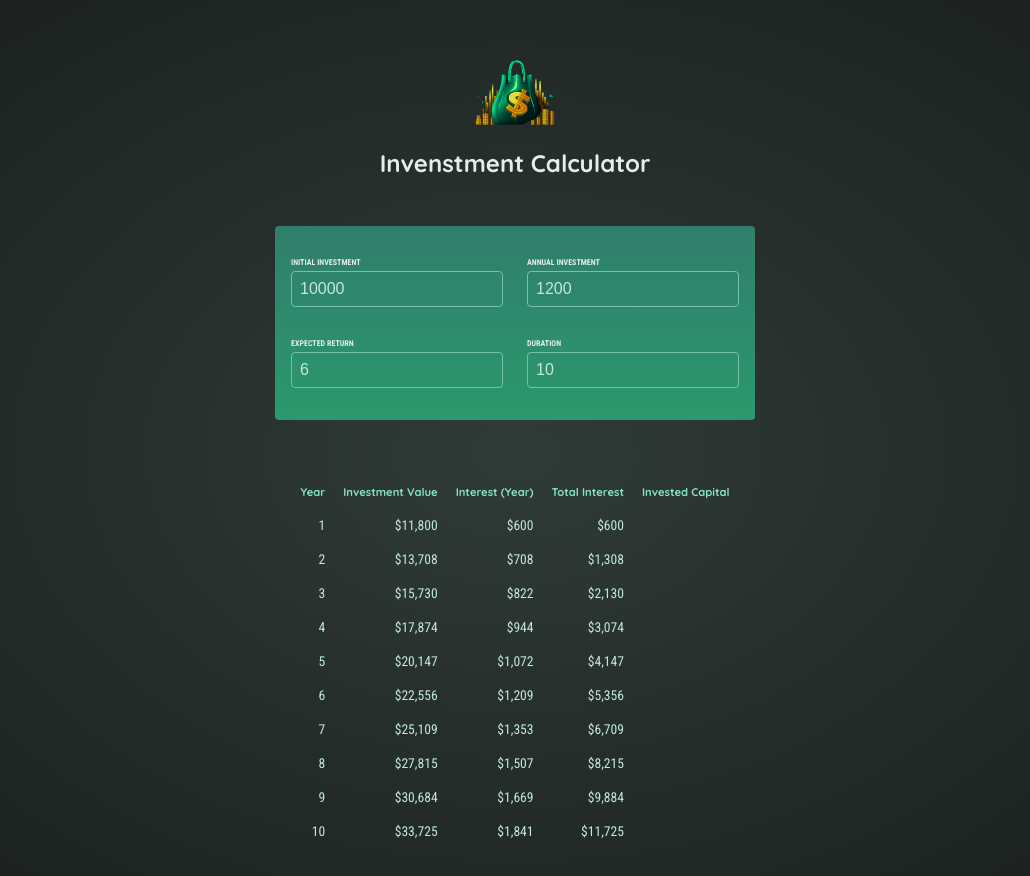
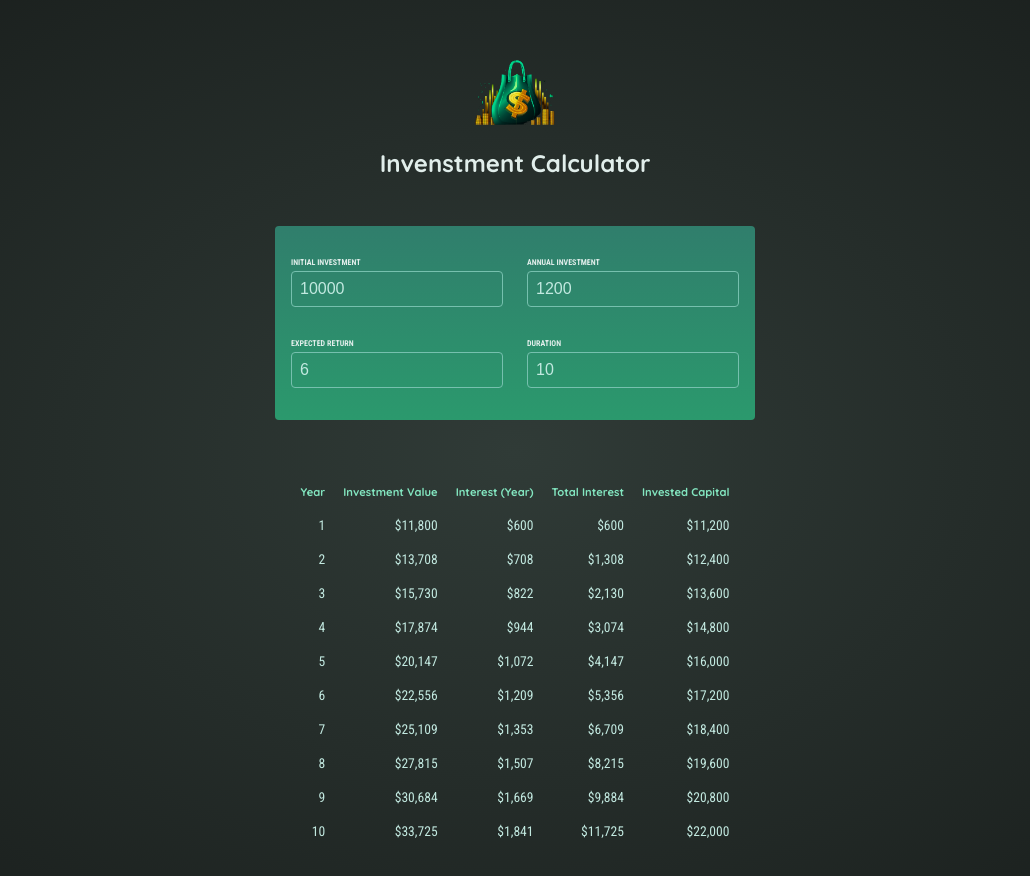
Before and after one commit to M0H1K4/Investment-calculator-Vite, a React (Vite) app: page / in a window 1280 px wide. Shown: the top 876 px of the page, without its empty margins (125-1155 px from the left). Built offline with nearby package versions, Linux system fonts and the light colour scheme.

Commit message:
finished

```diff
--- a/src/App.jsx
+++ b/src/App.jsx
@@ -10,6 +10,8 @@ function App() {
     expectedReturn: 6,
     duration: 10,
   });
+
+  const inputIsValid = userInput.duration >= 1;
 
   function handleChange(inputIdentifier, newValue) {
     setUserInput((prevUserInput) => {
@@ -24,7 +26,10 @@ function App() {
     <>
       <Header />
       <UserInput onChange={handleChange} userInput={userInput} />
-      <Results input={userInput}/>
+      {!inputIsValid && (
+        <p className="center">Please enter a duration grater that ZERO. </p>
+      )}
+      {inputIsValid && <Results input={userInput} />}
     </>
   );
 }
--- a/src/components/Results.jsx
+++ b/src/components/Results.jsx
@@ -25,13 +25,15 @@ export default function Results({ input }) {
             yearData.valueEndOfYear -
             yearData.annualInvestment * yearData.year -
             initialInvestment;
+          const totalAmountInvested = yearData.valueEndOfYear - totalinterest;
+
           return (
             <tr key={yearData.year}>
               <td>{yearData.year}</td>
               <td>{formatter.format(yearData.valueEndOfYear)}</td>
               <td>{formatter.format(yearData.interest)}</td>
               <td>{formatter.format(totalinterest)}</td>
-              <td>{}</td>
+              <td>{formatter.format(totalAmountInvested)}</td>
             </tr>
           );
         })}
```
